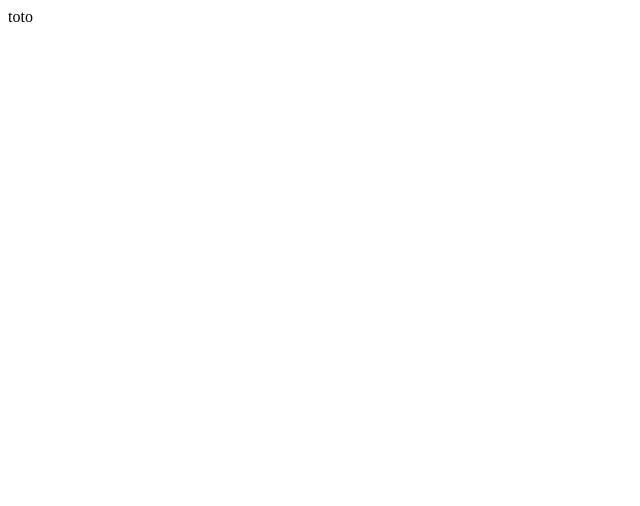
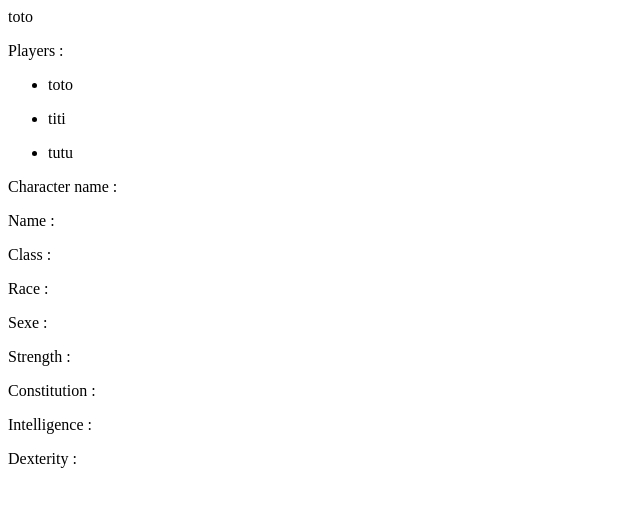
Before and after one commit to Crashou59/formation_angular, an Angular app: page / in a window 1280 px wide. Shown: the top 506 px of the page, without its empty margins (0-640 px from the left). Built offline with nearby package versions, Linux system fonts and the light colour scheme.

Commit message:
base pour exo

```diff
--- a/src/app/app.component.html
+++ b/src/app/app.component.html
@@ -1 +1,2 @@
 <app-header [nickname]="nickname" (changeEvent)="changeNickname($event)"></app-header>
+<app-player></app-player>
--- a/src/app/app.module.ts
+++ b/src/app/app.module.ts
@@ -4,11 +4,13 @@ import { NgModule } from '@angular/core';
 import { AppRoutingModule } from './app-routing.module';
 import { AppComponent } from './app.component';
 import { HeaderComponent } from './features/header/header.component';
+import { PlayerComponent } from './features/player/player.component';
 
 @NgModule({
   declarations: [
     AppComponent,
-    HeaderComponent],
+    HeaderComponent,
+    PlayerComponent],
   imports: [
     BrowserModule,
     AppRoutingModule
--- /dev/null
+++ b/src/app/features/player/player.component.html
@@ -0,0 +1,29 @@
+<div class="Player-list">
+    <p>Players : </p>
+    <ul>
+        <li>
+            <span (click)="selectPlay(0)"> {{players[0].characterName}}</span>
+        </li>
+    </ul>
+    <ul>
+        <li>
+            <span (click)="selectPlay(1)"> {{players[1].characterName}}</span>
+        </li>
+    </ul>
+    <ul>
+        <li>
+            <span (click)="selectPlay(2)"> {{players[2].characterName}}</span>
+        </li>
+    </ul>
+</div>
+<div className="Player-details">
+    <p> Character name : {{this.selected?.characterName}} </p>
+    <p> Name : {{this.selected?.name}}</p>
+    <p> Class : {{this.selected?.class}}</p>
+    <p> Race : {{this.selected?.race}}</p>
+    <p> Sexe : {{this.selected?.sexe}}</p>
+    <p> Strength : {{this.selected?.strength}}</p>
+    <p> Constitution : {{this.selected?.constitution}}</p>
+    <p> Intelligence : {{this.selected?.intelligence}}</p>
+    <p> Dexterity : {{this.selected?.dexterity}}</p>
+</div>
--- /dev/null
+++ b/src/app/features/player/player.component.ts
@@ -0,0 +1,56 @@
+import { Component, OnInit } from '@angular/core';
+import { Player } from './player.model';
+
+@Component({
+  selector: 'app-player',
+  templateUrl: './player.component.html',
+  styleUrls: ['./player.component.css']
+})
+export class PlayerComponent implements OnInit {
+
+  players: Player[] = [{
+    characterName: 'toto',
+    name: 'toto',
+    class: 'Guerrier',
+    race: 'Nain',
+    sexe: 'M',
+    strength: 12,
+    constitution: 11,
+    intelligence: 8,
+    dexterity: 10
+  },
+  {
+    characterName: 'titi',
+    name: 'titi',
+    class: 'Rodeur',
+    race: 'Elf',
+    sexe: 'F',
+    strength: 10,
+    constitution: 11,
+    intelligence: 9,
+    dexterity: 13
+  },
+  {
+    characterName: 'tutu',
+    name: 'tutu',
+    class: 'Mage',
+    race: 'Elf',
+    sexe: 'M',
+    strength: 8,
+    constitution: 10,
+    intelligence: 13,
+    dexterity: 10
+  }];
+
+  selected: Player;
+
+  constructor() { }
+
+  ngOnInit(): void {
+  }
+
+  selectPlay(index: number): void {
+    this.selected = this.players[index];
+  }
+
+}
```
Also changed, not shown: src/app/features/player/player.model.ts (added, +13 -0 lines), src/app/features/player/player.component.css (added), 1 other file (tests, documents, lock files or other folders).
